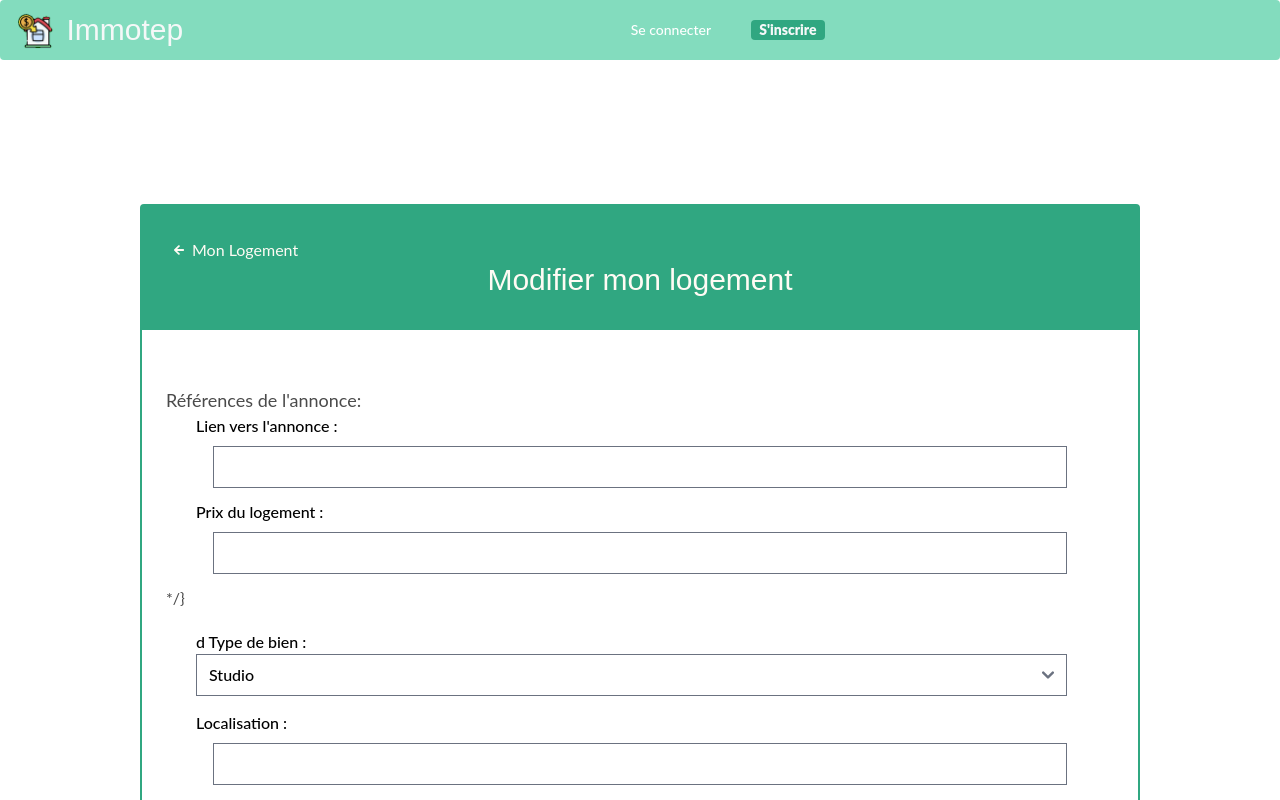
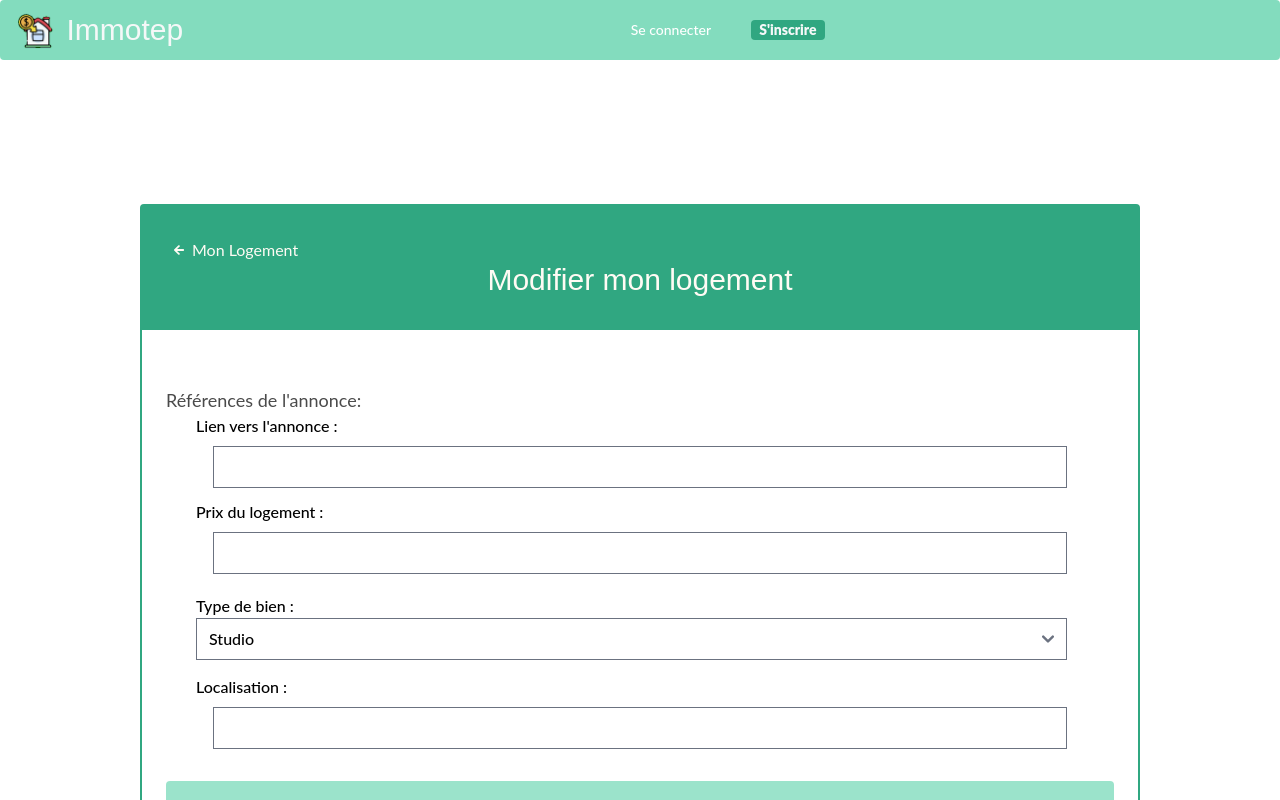
Before and after one commit to ophelie-gaudin/Immotep_front_react, a React (Create React App) app: page /dashboard/1/housing/1/edit in a window 1280 px wide. Shown: the top 800 px of the page. Built offline with nearby package versions, Linux system fonts and the light colour scheme; no server answers.

Commit message:
fix housing edit

```diff
--- a/src/pages/Housing/Housing.create.jsx
+++ b/src/pages/Housing/Housing.create.jsx
@@ -1,8 +1,6 @@
 import React, { useState } from "react";
-//import { useParams } from "react-router";
 import FormsCard from "../../components/FormsCard";
 import Cookies from "js-cookie";
-//import Input from "../../Components/Main/Input";
 import { useParams, useNavigate } from "react-router-dom";
 
 const HousingCreate = () => {
@@ -26,7 +24,6 @@ const HousingCreate = () => {
           property_category: propertyCategory,
           localization,
           ad_price,
-          // offer_price: ad_price,
         },
       }),
     })
--- a/src/pages/Housing/Housing.edit.jsx
+++ b/src/pages/Housing/Housing.edit.jsx
@@ -34,7 +34,7 @@ export default function HousingUpdate() {
   const [ad_price, setAdPrice] = useState(0);
   const [property_category, setPropertyCategory] = useState();
   const [area, setArea] = useState();
-  const [ad_url, setAdUrl] = useState('');
+  const [ad_url, setAdUrl] = useState();
   const [comment, setComment] = useState();
   const [offer_price, setOfferPrice] = useState();
   const [repairs_price, setRepairsPrice] = useState();
@@ -46,8 +46,6 @@ export default function HousingUpdate() {
   const [rental_unpayment_insurance, setRentalUnpaymentInsurance] = useState();
   const [building_co_tax, setBuildingCoTax] = useState();
   const [maintenance_percentage, setMaintenancePercentage] = useState();
-  // const [ad_profitability, setAdProfitability] = useState();
-  // const [offer_profitability, setOfferProfitability] = useState();
   const [new_property, setNewProperty] = useState();
   const [rental_vacancy, setRentalVacancy] = useState();
   const [notary_fees, setNotaryFees] = useState();
@@ -69,8 +67,6 @@ export default function HousingUpdate() {
     rental_unpayment_insurance,
     building_co_tax,
     maintenance_percentage,
-    // ad_profitability,
-    // offer_profitability,
     new_property,
     rental_vacancy,
     notary_fees,
@@ -114,7 +110,7 @@ export default function HousingUpdate() {
               <input
                 type='text'
                 className='mt-2'
-                // placeholder={myHousingsInfo.ad_url}
+                placeholder={myHousingsInfo.ad_url}
                 onChange={(e) => setAdUrl(e.target.value)}
               />
             </label>
@@ -123,13 +119,12 @@ export default function HousingUpdate() {
               <input
                 type='number'
                 className='mt-2'
-                // placeholder={myHousingsInfo.ad_price}
+                placeholder={myHousingsInfo.ad_price}
                 onChange={(e) => setAdPrice(Number(e.target.value))}
               />
             </label>{' '}
-            */}
             <label className='flex flex-col font-medium w-[95%] items-start'>
-              d Type de bien :
+              Type de bien :
               <select
                 className='w-full'
                 name='property-category'
@@ -187,7 +182,7 @@ export default function HousingUpdate() {
                 type='checkbox'
                 className='ml-8 mt-2'
                 name='controlled'
-                placeholder={myHousingsInfo.new_property}
+                //placeholder={myHousingsInfo.new_property}
                 onChange={(e) => setNewProperty(e.target.value)}
               ></input>{' '}
               Bien neuf
@@ -229,7 +224,7 @@ export default function HousingUpdate() {
               <input
                 type='checkbox'
                 className='mt-2'
-                placeholder={myHousingsInfo.pno_insurance}
+                //placeholder={myHousingsInfo.pno_insurance}
                 onChange={(e) => setPnoInsurance(e.target.value)}
               />
               Assurance P.N.O.
@@ -245,7 +240,7 @@ export default function HousingUpdate() {
                 type='checkbox'
                 className='ml-8 mt-2'
                 name='controlled'
-                placeholder={myHousingsInfo.rental_unpayment_insurance}
+                //placeholder={myHousingsInfo.rental_unpayment_insurance}
                 onChange={(e) => setRentalUnpaymentInsurance(e.target.value)}
               />{' '}
               Assurance des loyers impayés
@@ -271,7 +266,7 @@ export default function HousingUpdate() {
                 type='checkbox'
                 className='ml-8 mt-2'
                 name='controlled'
-                placeholder={myHousingsInfo.rental_management}
+                //placeholder={myHousingsInfo.rental_management}
                 onChange={(e) => setRentalManagement(e.target.value)}
               />{' '}
               Gestion Locative
```
